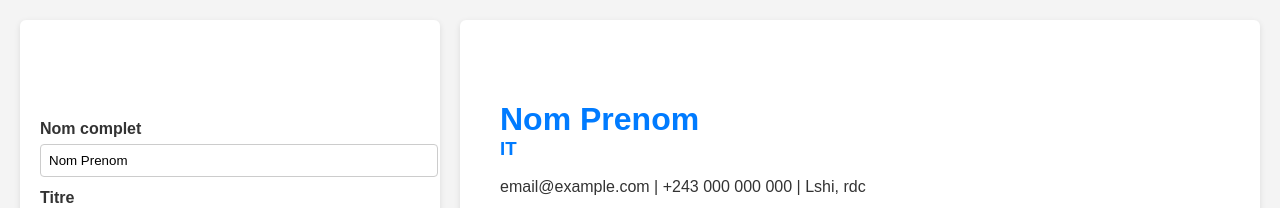
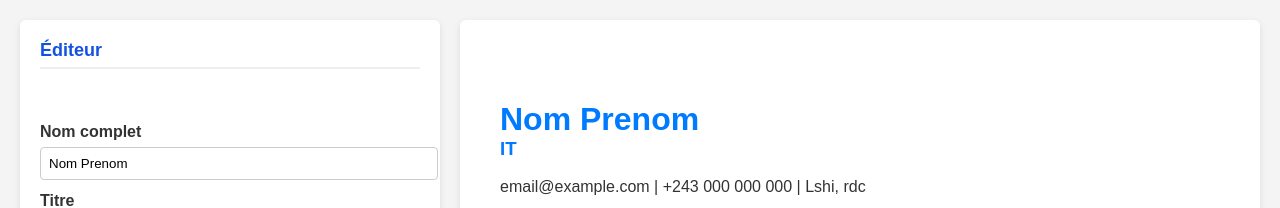
Before and after one commit to Bethel03/cv, a React (Vite) app: page / in a window 1280 px wide. Shown: the top 208 px of the page. Built offline with nearby package versions, Linux system fonts and the light colour scheme.

Commit message:
title fix

```diff
--- a/src/App.jsx
+++ b/src/App.jsx
@@ -13,7 +13,7 @@ export default function App(){
   return (
     <div className="app">
       <div className="panel">
-        <h3 style={{color:"#fff"}}>Éditeur</h3>
+        <h3 style={{color:"#1351e2ff"}}>Éditeur</h3>
         <ResumeForm data={data} setData={setData} />
         <div className="controls" style={{ display: "flex", gap: "10px" }}>
           <button onClick={handleExport}>Exporter PDF</button>
--- a/src/index.css
+++ b/src/index.css
@@ -83,3 +83,11 @@ button:hover {
     margin-top: 20px;
   }
 }
+.panel h3 {
+  margin-bottom: 15px;
+  font-size: 18px;
+  font-weight: 700;
+  color: #007bff;
+  border-bottom: 2px solid #eee;
+  padding-bottom: 6px;
+}
```
